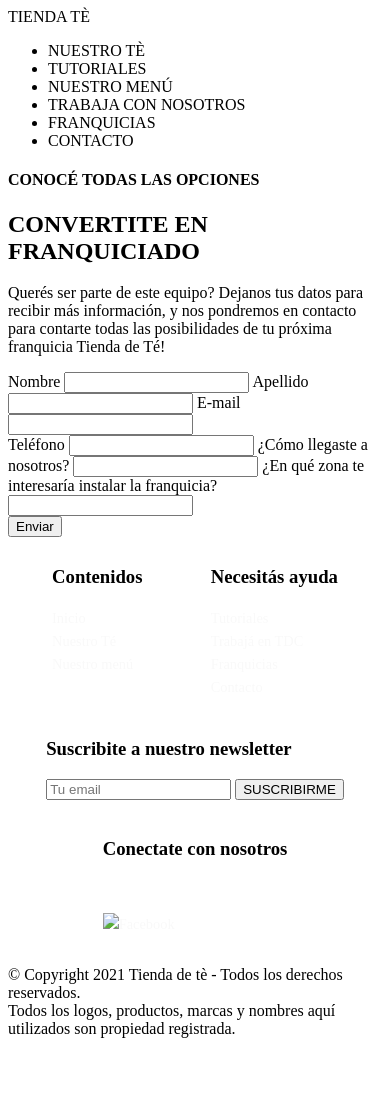
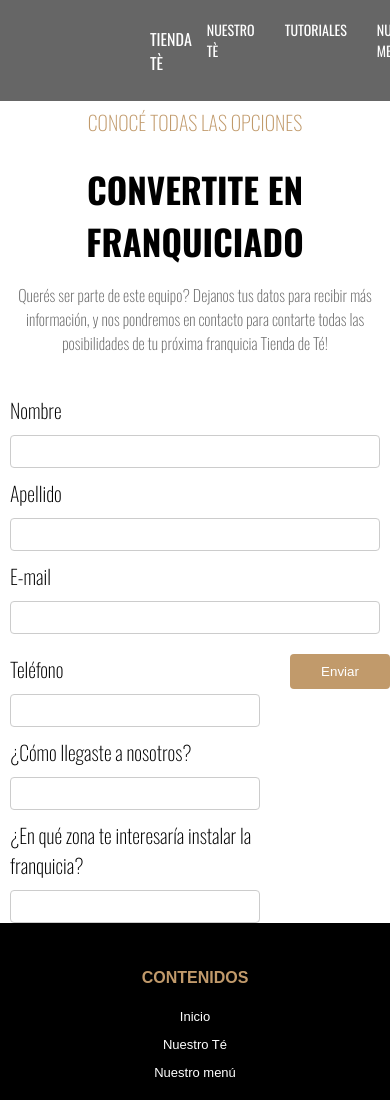
Before and after one commit to dasunheimliche/tp-grupo-7-frontend, a plain HTML site: page franquicias.html in a window 390 px wide. Shown: the top 1100 px of the page. Before the commit the page ends 1046 px from the top, so only its background shows below. Drawn offline with nearby package versions, Linux system fonts and the light colour scheme.

Commit message:
Actualización de estilos

```diff
--- a/css/styles.css
+++ b/css/styles.css
@@ -1,52 +1,392 @@
-.site-footer {
-    background-color: #171716;
-    color: #f9f9f9;
-    padding: 40px 0;
-    font-family: 'Courier New', Courier, monospace;
+@import url("https://fonts.googleapis.com/css2?family=Exo+2:ital,wght@0,100..900;1,100..900&family=Oswald:wght@200..700&family=Syncopate:wght@400;700&display=swap");
+@import url("https://fonts.googleapis.com/css2?family=Exo+2:ital,wght@0,100..900;1,100..900&family=Lato:ital,wght@0,100;0,300;0,400;0,700;0,900;1,100;1,300;1,400;1,700;1,900&family=Oswald:wght@200..700&family=Syncopate:wght@400;700&display=swap");
+
+:root {
+    --margin: 9.375rem;
+  }
+
+  * {
+    box-sizing: border-box;
+  }
+
+  body {
+    margin: 0px;
+    font-family: "Oswald", sans-serif;
+  }
+
+/** NAV */
+
+nav {
+    background-color: rgba(0, 0, 0, 0.6);
+    color: white;
+    width: 100%;
+    backdrop-filter: blur(5px);
+
+    display: flex;
+    justify-content: center;
+    align-items: center;
+
+    padding: 0px var(--margin);
+    position: fixed;
+    z-index: 1000;
+  }
+
+  nav .nav-logo {
+    display: flex;
+    align-items: center;
+  }
+
+  nav ul {
+    list-style-type: none;
+    margin: 0px;
+    padding: 0px;
+  }
+
+  nav ul li {
+    font-size: 14px;
+    padding: 0.875rem 0.9375rem;
+    cursor: pointer;
+  }
+
+  nav ul li:hover {
+    color: rgba(255, 255, 255, 0.8);
+  }
+
+  nav .nav-content {
+    width: 100%;
+    display: flex;
+    justify-content: space-between;
+    padding: 0.3125rem 0px;
+  }
+
+  nav .nav-links {
+    display: flex;
+  }
+
+/** FORMULARIO DE CONTACTO */
+
+.contacto-contenedor {
+    display: flex;
+    flex-direction: row;
+    max-width: 1200px;
+    margin: 0 auto;
+    padding-top: 60px;
+}
+
+#redesSociales {
+    flex: 1;
+    padding: 20px;
+    display: flex;
+    flex-direction: column;
+    align-items: left;
+}
+
+#redesSociales h2, .subtituloContacto {
+    font-size: 24px;
+    margin-bottom: 30px;
+
+}
+
+#redesSociales a {
+    margin-bottom: 10px;
+}
+
+/* Línea de separación entre las secciones */
+.linea-separacion {
+    width: 2px;
+    background-color: #f4ebeb;
+    margin: 0 20px;
+    height: auto;
+    margin-top: 50px;
+    margin-bottom: 20px;
+}
+
+#formularioContacto {
+    flex: 1;
+    padding: 20px;
+}
+
+.formulario form {
+    display: flex;
+    flex-direction: column;
+}
+
+.formulario label {
+    margin-top: 10px;
+    color:#181616;
+    font-family: "Oswald", sans-serif;
+    font-weight: 200;
+}
+
+.textoContacto{
+    color:#666;
+    font-weight: 200;
+}
+
+.formulario input, .formulario textarea {
+    padding: 8px;
+    margin-bottom: 10px;
+    border: 1px solid #ccc;
+    border-radius: 4px;
+    width: 100%;
+    color:#666;
+}
+
+/* Estilos del botón */
+.formulario button {
+    padding: 10px 20px;
+    background-color: #c19a6b;
+    color: #fff;
+    border: none;
+    border-radius: 4px;
+    cursor: pointer;
+    margin-top: 10px;
+    width: 100px;
+    margin: left;
+    display: block;
+}
+
+.formulario button:hover {
+    background-color: #555;
+}
+
+/** FORMULARIO FRANQUICIA **/
+
+.formulario-contenedor {
+  padding-top: 80px;
+}
+
+
+.formularioFranquicia form {
+    margin-top: 40px;
+    display: flex;
+    flex-wrap: wrap;
+    gap: 20px;
+    justify-content:flex-start;
+    font-size: 20px;
+}
+
+.form-column-franquicia {
+    flex: 1 1 45%;
+    display: flex;
+    flex-direction: column;
+    gap: 10px;
+    margin-right: 10px;
+    margin-left: 10px;
+}
+
+.form-column-franquicia label {
+    font-weight: 200;
+}
+
+.form-column-franquicia input {
+    padding: 8px;
+    border: 1px solid #ccc;
+    border-radius: 4px;
+    width: 100%;
+    box-sizing: border-box;
+    color:#666;
+}
+
+
+.tituloFranquicia {
+    text-align: center;
+    margin: 0 auto;
+    max-width: 80%;
+    font-size: 35px;
+}
+
+.subtituloFranquicia {
+    text-align: center;
+    font-size: 20px;
+    color: #c19a6b;
+    font-weight: 200;
+}
+
+.textoFranquicia {
+    text-align: center;
+    color: #666;
+    font-weight: 100;
+}
+
+button[type="submit"] {
+    padding: 10px 20px;
+    background-color: #c19a6b;
+    color: #fff;
+    border: none;
+    border-radius: 4px;
+    cursor: pointer;
+    width: 100px;
+    margin-left: 0;
+    display: block;
+    margin-bottom: 20px;
+    align-self: flex-start;
+}
+
+button[type="submit"]:hover {
+    background-color: #555;
+}
+
+/** FOOTER */
+
+.footer-container {
+    background-color: #000;
+    color: #fff;
+    padding: 3.125rem 0;
+    font-family: Arial, sans-serif;
   }
 
   .footer-content {
-    display: flex;
-    justify-content: space-around;
-    flex-wrap: wrap; /* Para permitir que las secciones se ajusten en pantallas pequeñas */
-    padding: 10px;
+    max-width: 75rem;
+    margin: 0 auto;
+    display: grid;
+    grid-template-columns: repeat(4, 1fr);
+    gap: 1.25rem;
+    padding: 0 1.25rem;
   }
 
-.footer-section {
-    max-width: 300px;
-    margin-bottom: 20px;
+  .footer-section h3 {
+    color: #c19a6b;
+    font-size: 1.125rem;
+    margin-bottom: 1.25rem;
+    text-transform: uppercase;
   }
 
   .footer-section ul {
-    list-style-type: none;
+    list-style: none;
     padding: 0;
     margin: 0;
   }
 
-.footer-section h4 {
-    margin-bottom: 10px;
-    font-size: 1.2rem;
+  .footer-section ul li {
+    margin-bottom: 0.625rem;
   }
 
-.footer-section p, .footer-section a {
-    font-size: 0.9rem;
-    line-height: 1.6;
-    color: #f9f9f9;
-    text-decoration: none; /* Para quitar el subrayado de los enlaces */
+  .footer-section ul li a {
+    color: #fff;
+    text-decoration: none;
+    font-size: 0.875rem;
   }
 
-.footer-section a:hover {
-    color: white;
-    list-style-type: none;
+  .footer-section ul li a:hover {
+    color: #c19a6b;
   }
 
-.footer-bottom {
-    text-align: center;
-    padding: 20px 0;
-    font-size: 0.8rem;
-    border-top: 1px solid #444444; /* Línea superior para separar del contenido */
+  .newsletter-section {
+    display: flex;
+    flex-direction: column;
   }
 
-.footer-bottom p {
-    margin: 0;
+  .email-input {
+    display: flex;
+    margin-bottom: 1.25rem;
+    max-width: 100%;
   }
+
+
+  .email-input input {
+    padding: 0.625rem;
+    background-color: transparent;
+    border: 1px solid #333;
+    color: #fff;
+    flex-grow: 1;
+    width: 100%;
+  }
+
+  .email-input button {
+    padding: 0.625rem 1.25rem;
+    background-color: #c19a6b;
+    border: none;
+    color: #000;
+    cursor: pointer;
+    white-space: nowrap;
+  }
+
+  .social-links {
+    margin-top: 1.25rem;
+  }
+
+  .social-links a {
+    margin-right: 0.625rem;
+    color: #fff;
+    text-decoration: none;
+  }
+
+  .social-icon {
+    width: 1.875rem;
+    height: 1.875rem;
+    background-color: #333;
+    border-radius: 50%;
+    display: inline-flex;
+    align-items: center;
+    justify-content: center;
+  }
+
+  .copyright {
+    text-align: left;
+    padding: 1.25rem;
+    background-color: #000;
+    color: #666;
+    font-size: 0.75rem;
+    border-top: 1px solid #333;
+    margin-top: 1.875rem;
+  }
+
+  /* Media Queries */
+  @media screen and (max-width: 992px) {
+    .footer-content {
+      grid-template-columns: repeat(2, 1fr);
+      gap: 1.875rem;
+    }
+  }
+
+  @media screen and (max-width: 768px) {
+    .footer-content {
+      grid-template-columns: 1fr;
+      text-align: center;
+    }
+
+    .email-input {
+      flex-direction: column;
+      gap: 0.625rem;
+    }
+
+    .email-input button {
+      width: 100%;
+    }
+
+    .social-links {
+      justify-content: center;
+      display: flex;
+    }
+
+    .copyright {
+      text-align: center;
+    }
+
+    .footer-section {
+      margin-bottom: 1.875rem;
+    }
+
+    .footer-section:last-child {
+      margin-bottom: 0;
+    }
+  }
+
+  @media screen and (max-width: 480px) {
+    .footer-container {
+      padding: 1.875rem 0;
+    }
+
+    .footer-content {
+      padding: 0 0.75rem;
+    }
+
+    .footer-section h3 {
+      font-size: 1rem;
+    }
+
+    .footer-section ul li a {
+      font-size: 0.8125rem;
+    }
+  }
```
Lines whose indentation alone changed are shown as unchanged.
